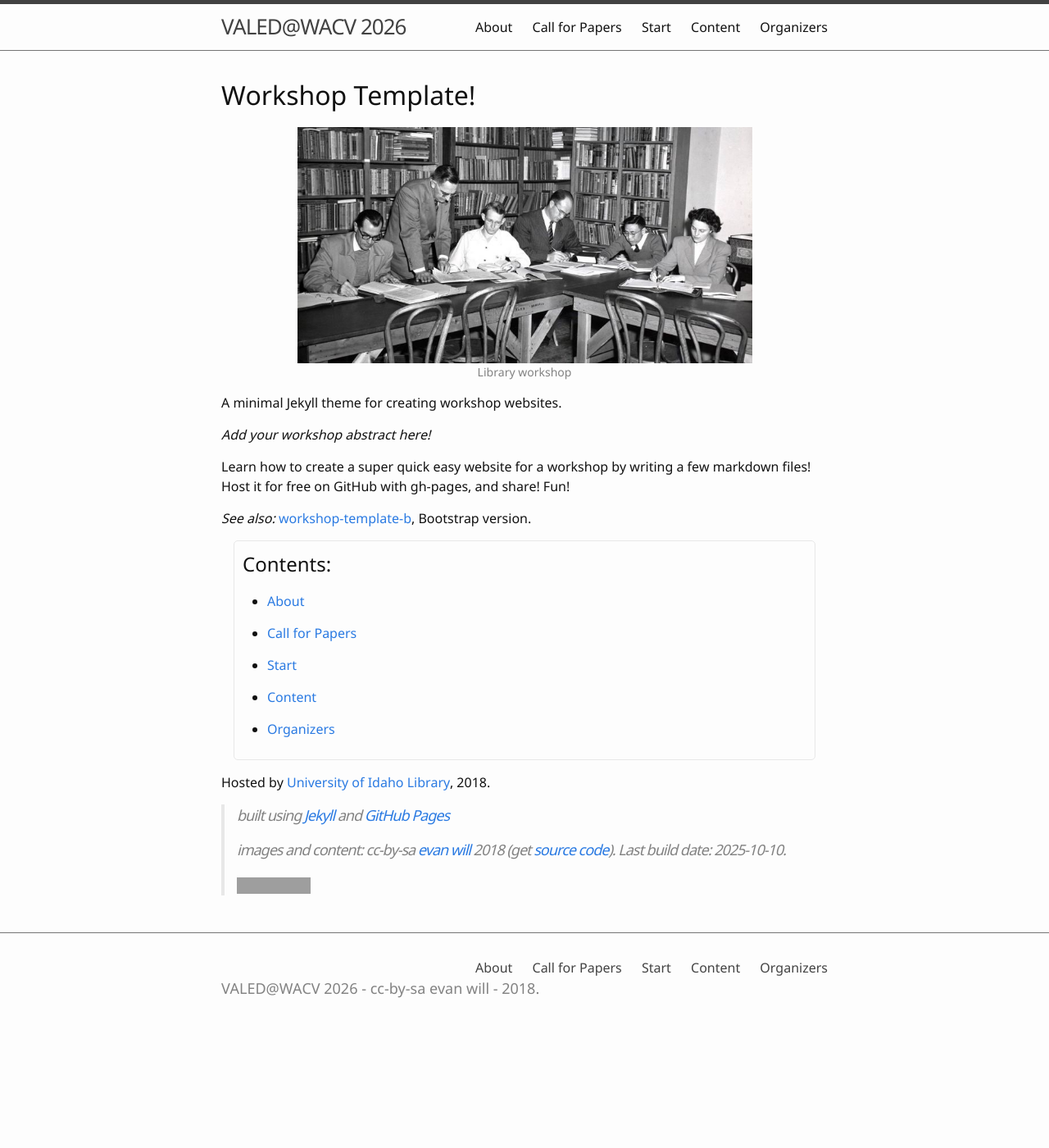
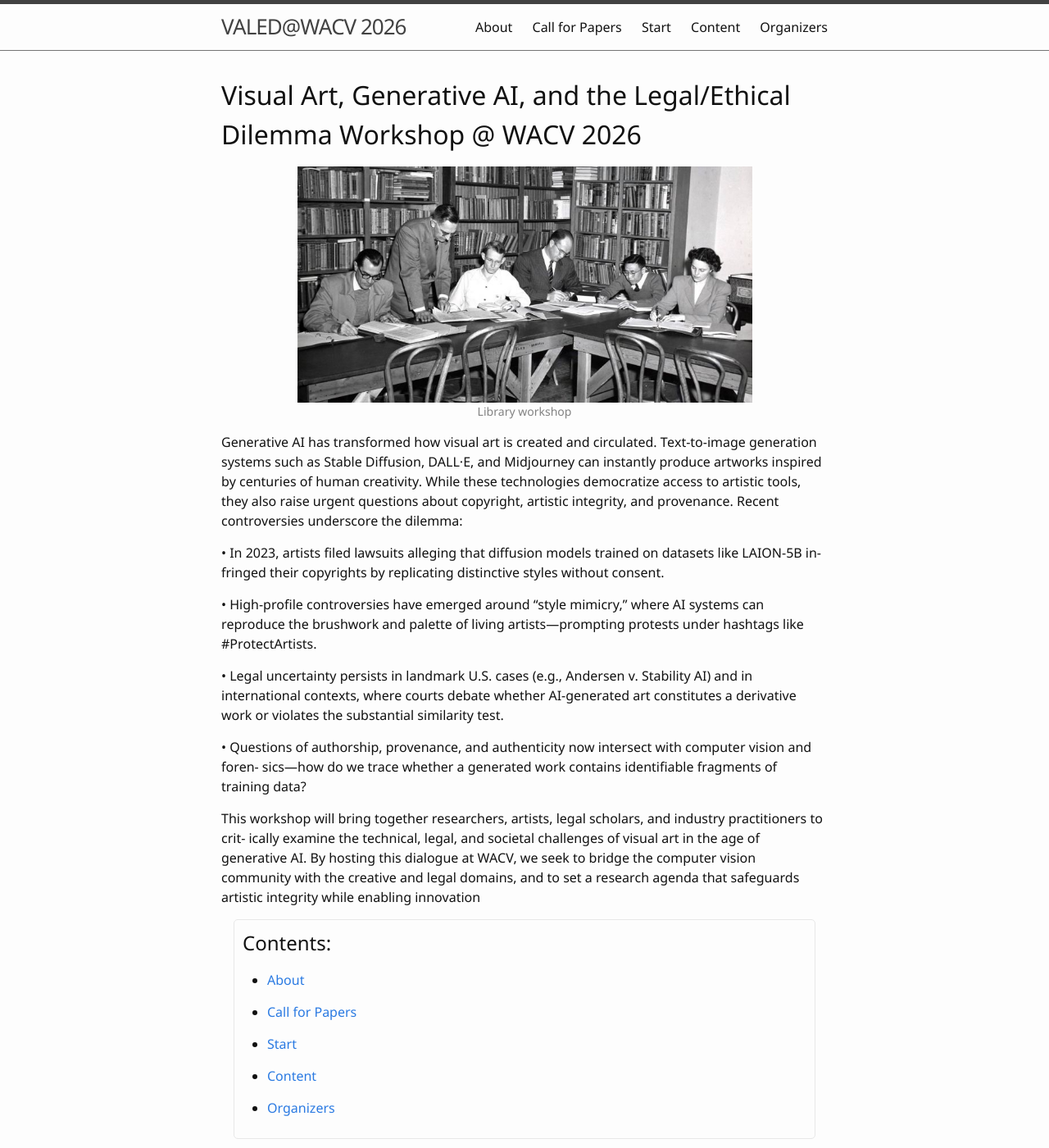
Before and after one commit to aparnabharati/valed-workshop-2026, a Jekyll site: the page built from index.md, in a window 1280 px wide and 1400 px high. Shown: the whole window at 82% size. Built offline with Jekyll 4.4.1, drawn with Linux system fonts in a browser that asks for light colours; grey boxes are pictures that could not be loaded.

Commit message:
Update index.md

```diff
--- a/index.md
+++ b/index.md
@@ -2,19 +2,21 @@
 title: Home
 ---
 
-# Workshop Template!
+# Visual Art, Generative AI, and the Legal/Ethical Dilemma Workshop @ WACV 2026
 
 {% include figure.html img="uidaho-workshop.jpg" alt="intro image here" caption="Library workshop" width="75%" %}
 
-A minimal Jekyll theme for creating workshop websites.
+Generative AI has transformed how visual art is created and circulated. Text-to-image generation systems such as Stable Diffusion, DALL·E, and Midjourney can instantly produce artworks inspired by centuries of human creativity. While these technologies democratize access to artistic tools, they also raise urgent questions about copyright, artistic integrity, and provenance. Recent controversies underscore the dilemma:
 
-*Add your workshop abstract here!*
+• In 2023, artists filed lawsuits alleging that diffusion models trained on datasets like LAION-5B in- fringed their copyrights by replicating distinctive styles without consent.
 
-Learn how to create a super quick easy website for a workshop by writing a few markdown files!
-Host it for free on GitHub with gh-pages, and share!
-Fun!
+• High-profile controversies have emerged around “style mimicry,” where AI systems can reproduce the brushwork and palette of living artists—prompting protests under hashtags like #ProtectArtists.
 
-*See also:* [workshop-template-b](https://evanwill.github.io/workshop-template-b/), Bootstrap version.
+• Legal uncertainty persists in landmark U.S. cases (e.g., Andersen v. Stability AI) and in international contexts, where courts debate whether AI-generated art constitutes a derivative work or violates the substantial similarity test.
+
+• Questions of authorship, provenance, and authenticity now intersect with computer vision and foren- sics—how do we trace whether a generated work contains identifiable fragments of training data?
+
+This workshop will bring together researchers, artists, legal scholars, and industry practitioners to crit- ically examine the technical, legal, and societal challenges of visual art in the age of generative AI. By hosting this dialogue at WACV, we seek to bridge the computer vision community with the creative and legal domains, and to set a research agenda that safeguards artistic integrity while enabling innovation
 
 <div class="toc" markdown="1">
 ## Contents:
```
